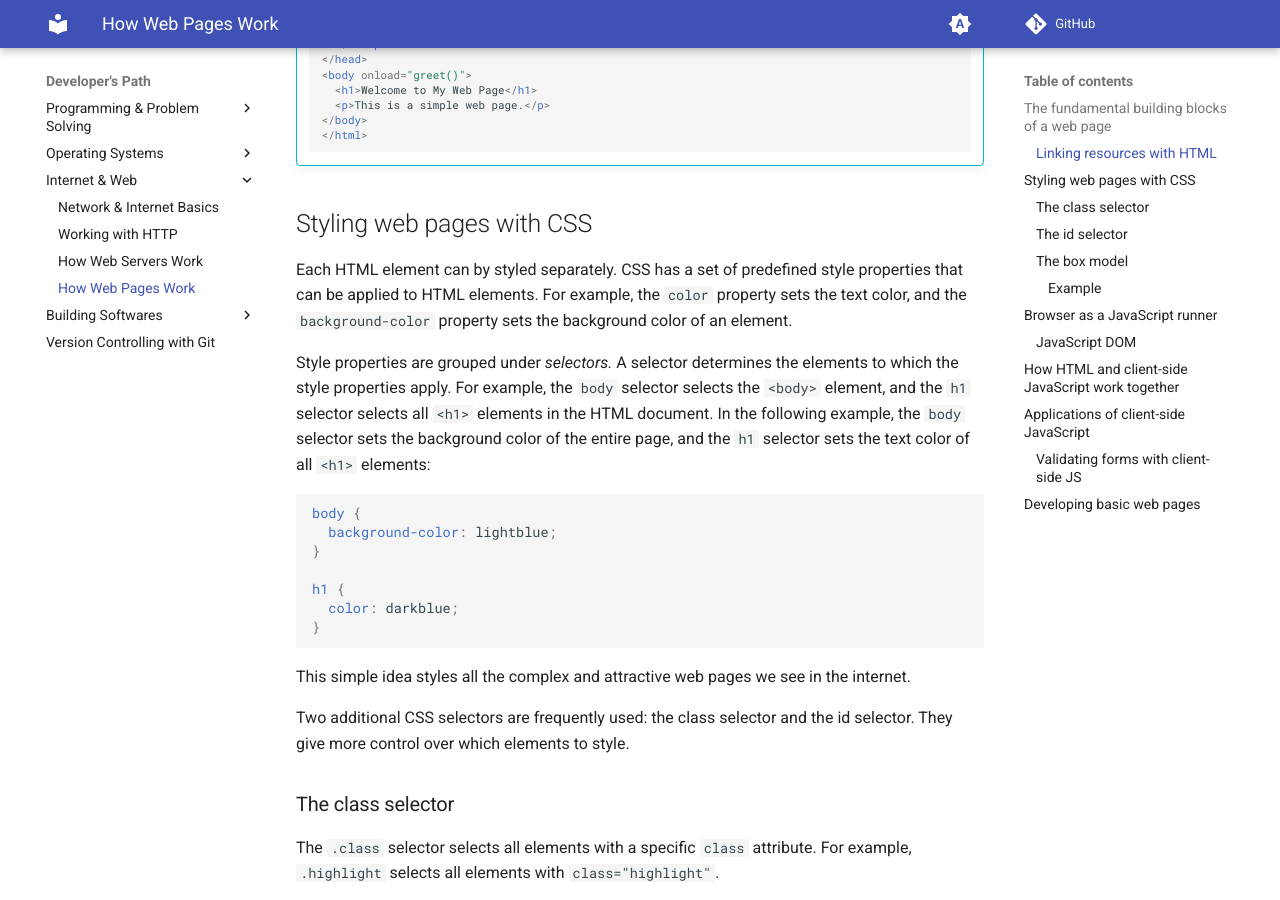
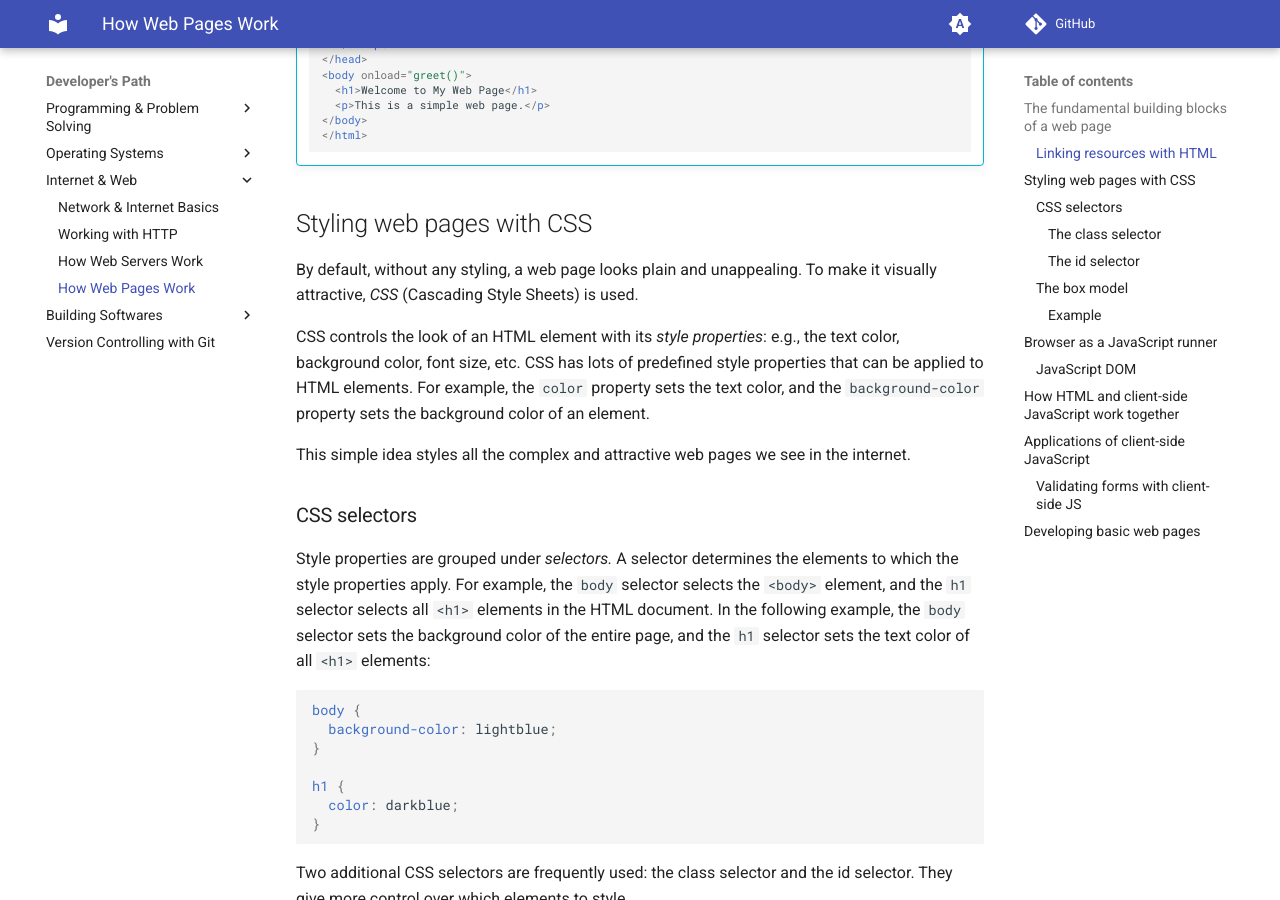
Before and after one commit to gharials/dev-path, an MkDocs documentation site: the page built from docs/internet-web/web-pages.md, in a window 1280 px wide and 900 px high, scrolled down 1126 px. Built offline with MkDocs 1.6.1 and Material for MkDocs 9.7.7, drawn with Linux system fonts in a browser that asks for light colours; comment, search, counter and statistics services are not loaded.

Commit message:
'web-pages': copy edit.

````diff
--- a/docs/internet-web/web-pages.md
+++ b/docs/internet-web/web-pages.md
@@ -47,7 +47,13 @@ An HTML may also need JavaScript files. They are specified as external resources
 
 ## Styling web pages with CSS
 
-Each HTML element can by styled separately. CSS has a set of predefined style properties that can be applied to HTML elements. For example, the `color` property sets the text color, and the `background-color` property sets the background color of an element.
+By default, without any styling, a web page looks plain and unappealing. To make it visually attractive, _CSS_ (Cascading Style Sheets) is used.
+
+CSS controls the look of an HTML element with its _style properties_: e.g., the text color, background color, font size, etc. CSS has lots of predefined style properties that can be applied to HTML elements. For example, the `color` property sets the text color, and the `background-color` property sets the background color of an element.
+
+This simple idea styles all the complex and attractive web pages we see in the internet.
+
+### CSS selectors
 
 Style properties are grouped under _selectors._ A selector determines the elements to which the style properties apply. For example, the `body` selector selects the `<body>` element, and the `h1` selector selects all `<h1>` elements in the HTML document. In the following example, the `body` selector sets the background color of the entire page, and the `h1` selector sets the text color of all `<h1>` elements:
 
@@ -77,7 +81,7 @@ In the following example, the `.highlight` selector sets the background color of
 }
 ```
 
-### The id selector
+#### The id selector
 
 The `#id` selector selects an element with a specific `id` attribute. For example, `#header` selects the element with `id="header"`.
 
````
Also changed, not shown: other parts of docs/internet-web/web-pages.md (+1 -3 lines).
